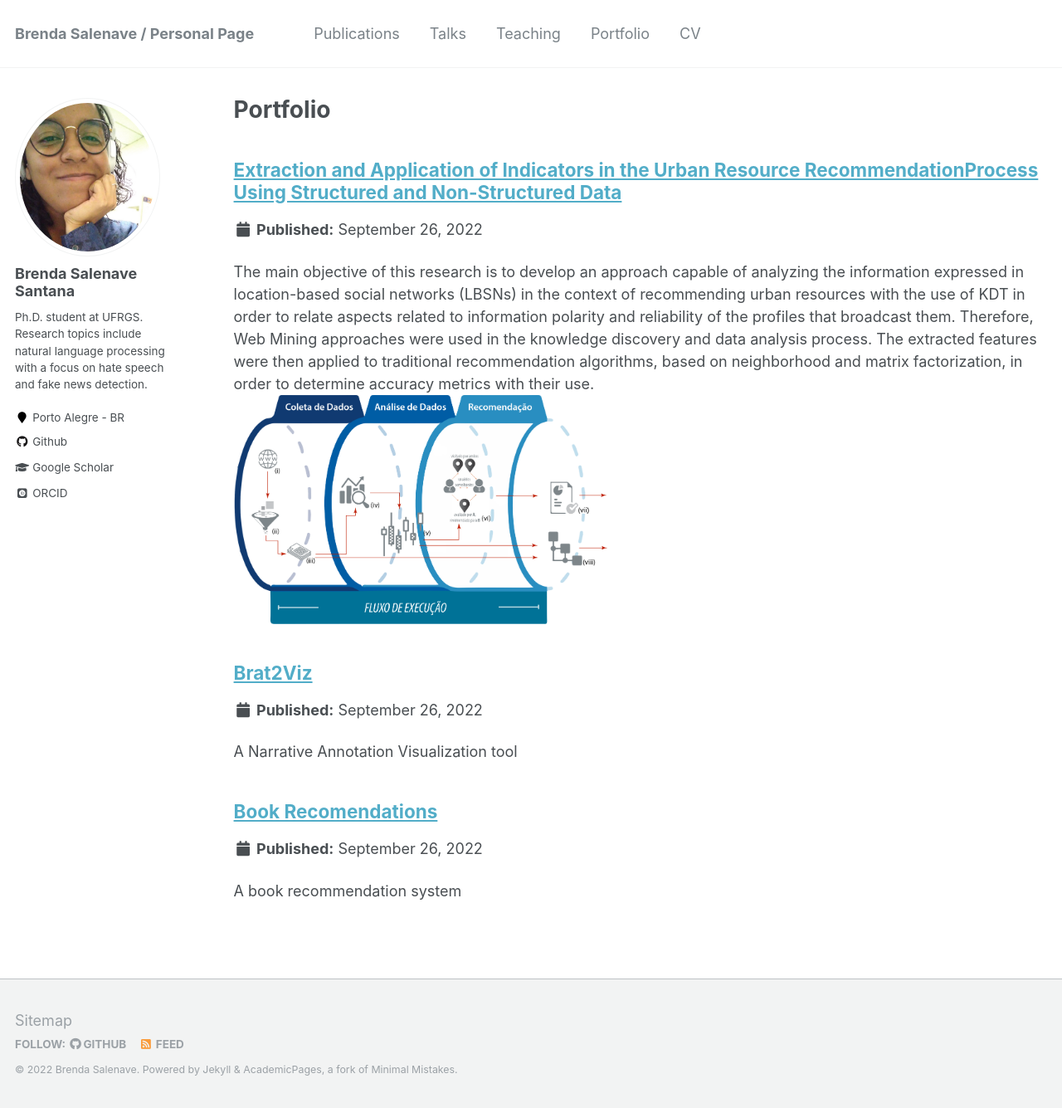
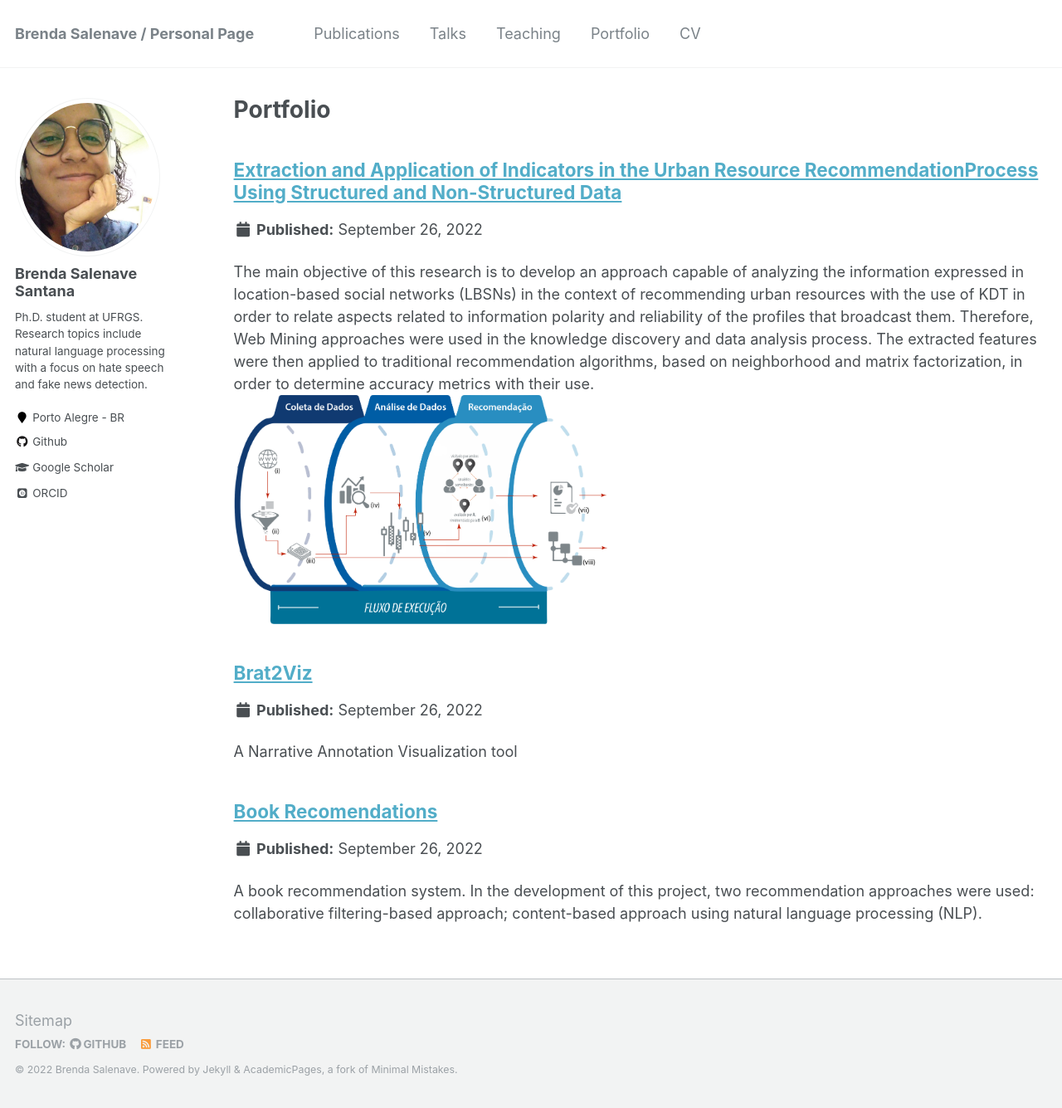
Before and after one commit to brendasalenave/brendasalenave.github.io, a Jekyll site: the page built from _pages/portfolio.html, in a window 1280 px wide and 1335 px high. Shown: the whole window at 83% size. Built offline with Jekyll 4.4.1, drawn with Linux system fonts in a browser that asks for light colours; some web fonts are replaced.

Commit message:
Update portfolio-3.md

```diff
--- a/_portfolio/portfolio-3.md
+++ b/_portfolio/portfolio-3.md
@@ -1,6 +1,11 @@
 ---
 title: "Book Recomendations"
-excerpt: "A book recommendation system"
+excerpt: "A book recommendation system.
+
+In the development of this project, two recommendation approaches were used:
+collaborative filtering-based approach;
+content-based approach using natural language processing (NLP).
+"
 collection: portfolio
 ---
 
```
